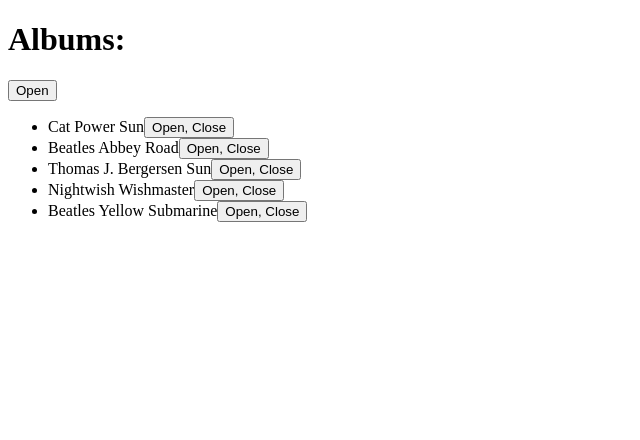
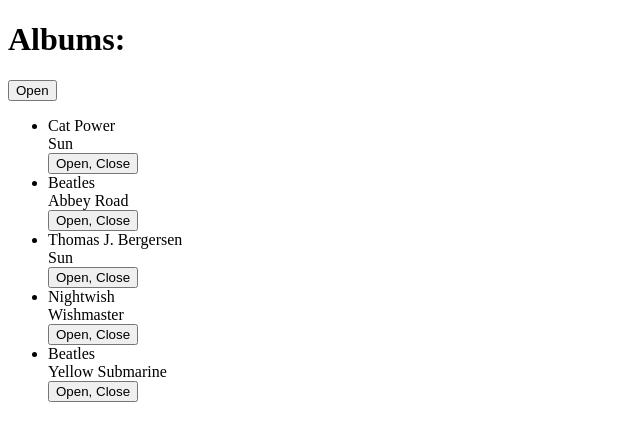
Before and after one commit to gabrielaleoniec/albums-app, a React (Create React App) app: page / in a window 1280 px wide. Both pictures are taken after a click on the button "Open". Shown: the top 440 px of the page, without its empty margins (0-640 px from the left). Built offline with nearby package versions, Linux system fonts and the light colour scheme.

Commit message:
Starting to style

```diff
--- a/package.json
+++ b/package.json
@@ -4,6 +4,7 @@
   "private": true,
   "dependencies": {
     "axios": "^0.18.0",
+    "node-sass": "^4.12.0",
     "react": "^16.8.6",
     "react-dom": "^16.8.6",
     "react-redux": "^7.0.3",
--- a/src/components/AlbumList.js
+++ b/src/components/AlbumList.js
@@ -1,5 +1,7 @@
 import React from "react";
 import { connect } from "react-redux";
+
+import "./AlbumList.scss";
 
 import SongList from "./SongList";
 //import Button from './Button';
@@ -16,7 +18,8 @@
     }
     return Object.entries(this.props.albums).map(([key, album]) => (
       <li key={key}>
-        {album.band} {album.album}
+        <div className="album__band">{album.band}</div>
+        <div className="album__album">{album.album}</div>
         <button onClick={() => this.props.displaySongs(this.props.songs, key)}>
           Open, Close
         </button>
--- /dev/null
+++ b/src/components/AlbumList.scss
@@ -0,0 +1,8 @@
+.album {
+    &__band {
+        font-size: 1.2;
+    }
+    &__album {
+        font-size: 1.1;
+    }
+}
```
Also changed, not shown: 1 other file (tests, documents, lock files or other folders).
